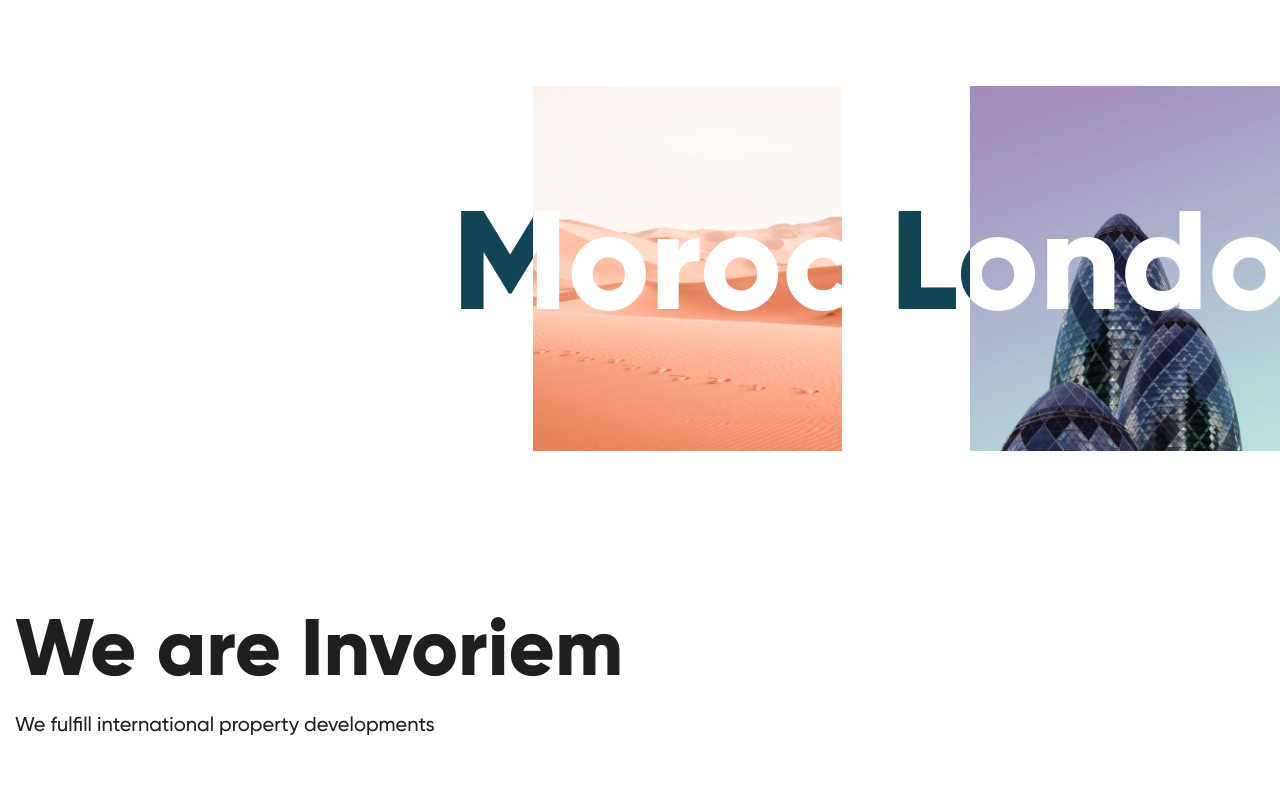
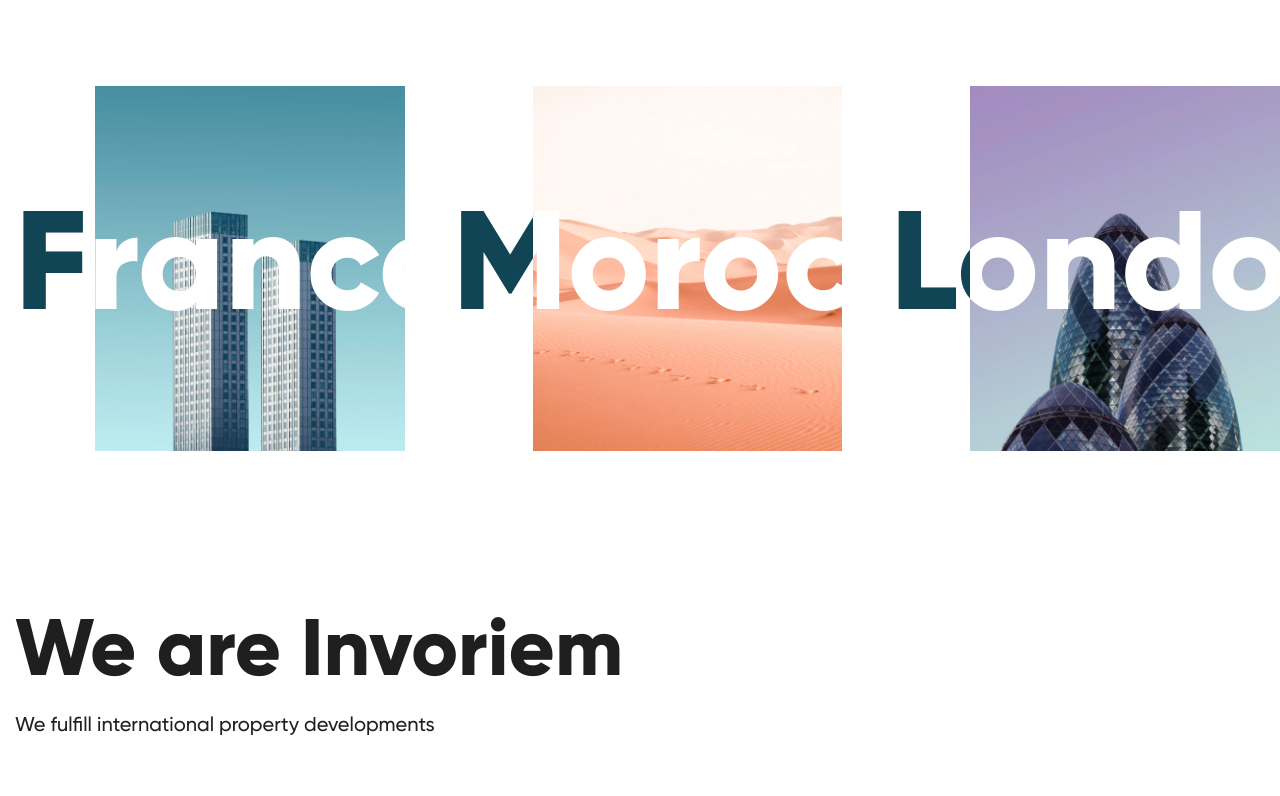
Before and after one commit to EkaterinaCode13/Invoriem, a plain HTML site: page index.html in a window 1280 px wide. Shown: the part 1171-1967 px from the top of the page. Drawn offline with nearby package versions, Linux system fonts and the light colour scheme.

Commit message:
Вернула первый слайд

```diff
--- a/index.html
+++ b/index.html
@@ -103,6 +103,11 @@
                         <div class="owl-carousel owl-theme">
                             <div class="slider-item slide">
                                 <h3 class="slide-title">France</h3>
+                                <img
+                                    class="slide-img"
+                                    src="img/Sliders/slider-01.jpg"
+                                    alt="01"
+                                />
                             </div>
                             <div class="slider-item slide">
                                 <h3 class="slide-title">Moroco</h3>
```
